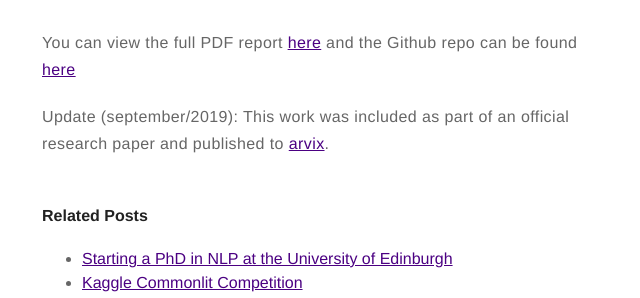
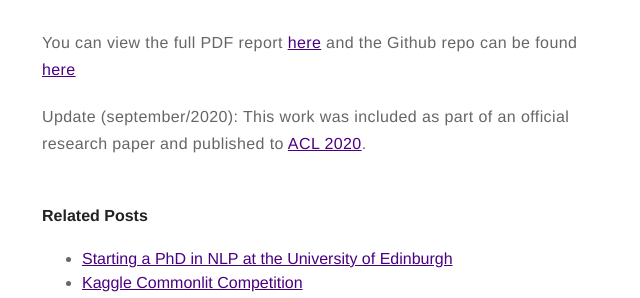
Before and after one commit to gautierdag/Gautier-Dagan, a Jekyll site: the page built from _posts/2019-02-01-positional-lm.markdown, in a window 1280 px wide. Shown: the part 1637-1935 px from the top of the page, without its empty margins (318-958 px from the left). Built offline with Jekyll 4.4.1, drawn with Linux system fonts in a browser that asks for light colours.

Commit message:
update old papers with published links

```diff
--- a/_posts/2019-02-01-positional-lm.markdown
+++ b/_posts/2019-02-01-positional-lm.markdown
@@ -20,7 +20,6 @@ This was an independent research project through the Institute for Logic, Langua
 
 In this paper, we proposed using the Positional Attention mechanism in an Attentive Language Model architecture. We evaluate it compared to an LSTM baseline and standard attention and find that it surpasses standard attention on both validation and test perplexity on both the Penn Treebank and Wikitext-02 datasets while still using fewer parameters. Using the attention distribution vectors we are able to analyze the differences between the two mechanisms and offer insight into the potential benefits of positional attention.
 
-
 Standard Attention:
 ![Standard Attention](/assets/images/attention.png)
 
@@ -29,5 +28,5 @@ Positional Attention:
 
 You can view the full PDF report [here](/assets/pdfs/PAIReport.pdf) and the Github repo can be found [here](https://github.com/gautierdag/pytorch-attentive-lm)
 
-Update (september/2019):
-This work was included as part of an official research paper and published to [arvix](https://arxiv.org/abs/1911.03872).
+Update (september/2020):
+This work was included as part of an official research paper and published to [ACL 2020](https://aclanthology.org/2020.acl-main.39.pdf).
--- a/_posts/2019-09-01-coevolution.markdown
+++ b/_posts/2019-09-01-coevolution.markdown
@@ -20,9 +20,7 @@ externalLink: false
 
 This was my Master's Thesis and was done through the Institute for Logic, Language, and Computation under the supervision of Dr. Elia Bruni.
 
-
 Referential games offer a grounded learning environment for neural agents, that accounts for the functional aspects of language.
 However, they fail to account for another fundamental aspect of human language: Because languages are transmitted from generation to generation, they have to be *learnable* by new language users, which makes them subject to *cultural evolution*. Recent work has shown that incorporating cultural evolution in referential game results in considerable improvements in the properties of the languages that emerge in the game. In this work, we first substantiate this claim with a different data set and a wider array of evaluation metrics. Then, drawing inspiration from linguistic theories of human language evolution, we consider a scenario in which not only cultural but also genetic evolution is integrated. As our core contribution, we introduce the *Language Transmission Engine*, in which *cultural* evolution of the language is combined with *genetic* evolution of the agents' architecture. We show that this *co-evolution* scenario leads to across-the-board improvements on all considered metrics. These results stress that cultural evolution is important for language emergence studies, but also the suitability of the architecture itself should be considered.
 
-
-The full paper can be found on [here](/assets/pdfs/aaai_coevolution_gautier.pdf) and the Github repo can be found [here](https://github.com/gautierdag/cultural-evolution-engine)
+The full paper was published in [EACL 2021](https://aclanthology.org/2021.eacl-main.260/) and the Github repo can be found [here](https://github.com/gautierdag/cultural-evolution-engine).
```
